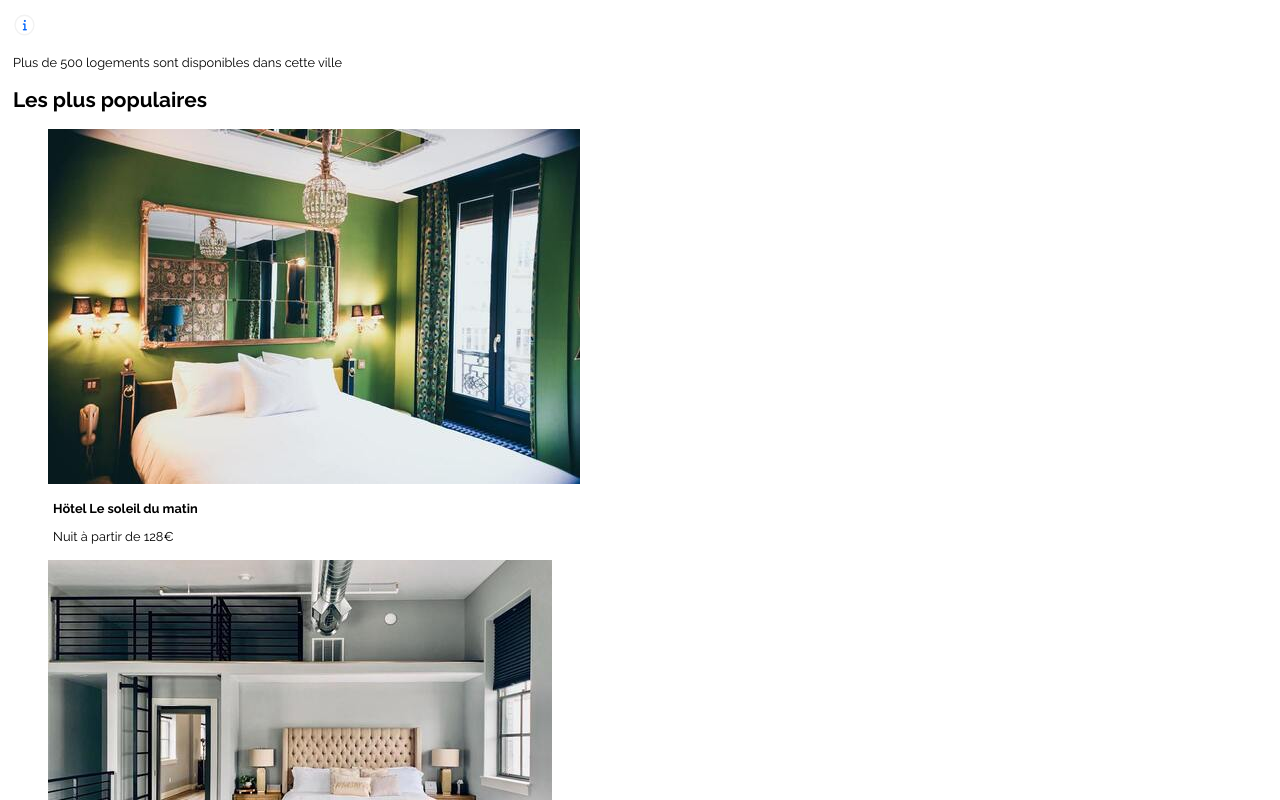
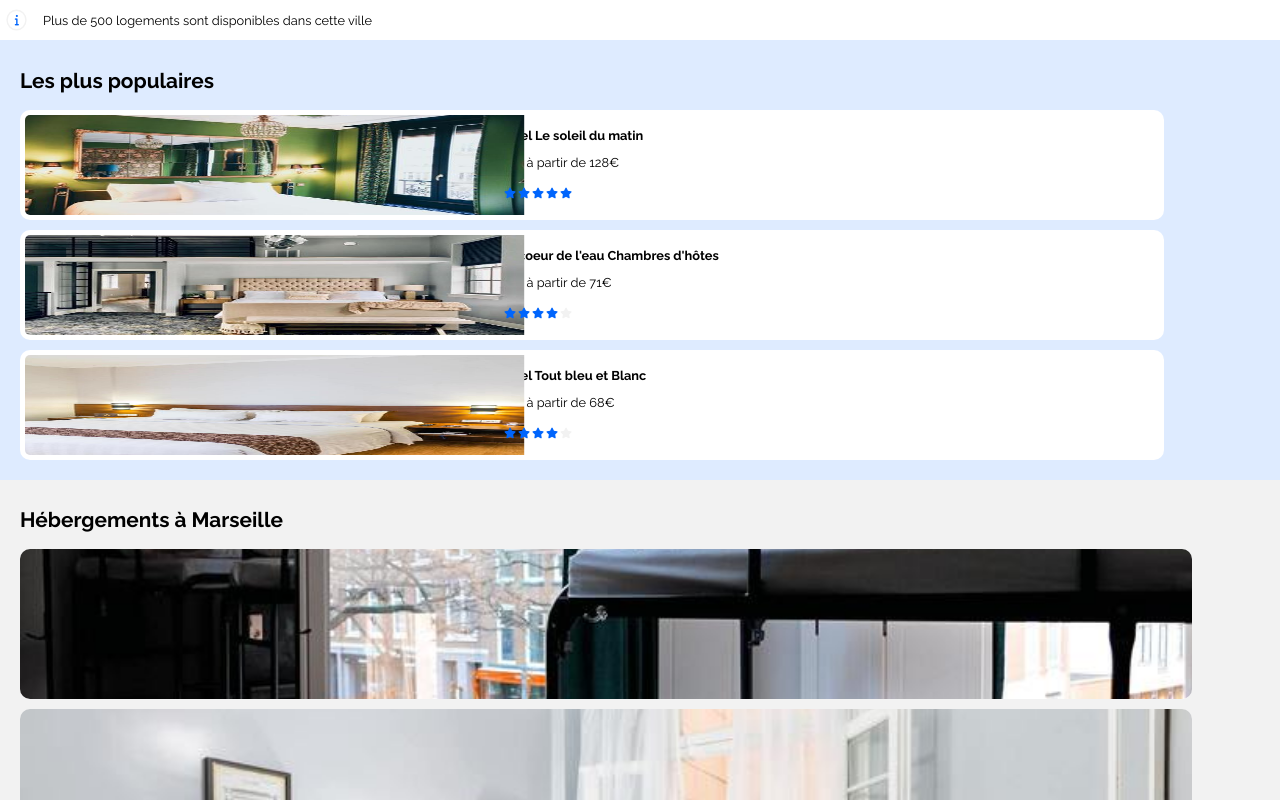
Before and after one commit to Storulv/JordyCorvisier_2_09102020, a plain HTML site: page index.html in a window 1280 px wide. Shown: the part 360-1160 px from the top of the page. Drawn offline with Linux system fonts and the light colour scheme.

Commit message:
css on section popular et zone

```diff
--- a/index.html
+++ b/index.html
@@ -47,63 +47,114 @@
                 <label><i class="fas fa-heart"></i><p>Romantique</p></label>
                 <label><i class="fas fa-dog"></i><p>Animaux autorisés</p></label>
             </section>
-            <section>
+            <section class="info-under-filter">
                 <i class="fas fa-info"></i>
                 <p>Plus de 500 logements sont disponibles dans cette ville</p>
             </section>
         </section>
         <!-- lES PLUS POPULAIRES -->
-        <section>
+        <section class="popular-section">
             <h2>Les plus populaires</h2>
-            <figure>
-                <img src="img/hebergements/4_small/emile-guillemot-Bj_rcSC5XfE-unsplash.jpg" alt="">
+            <figure class="popular-figure">
+                <img class="popular-img" src="img/hebergements/4_small/emile-guillemot-Bj_rcSC5XfE-unsplash.jpg" alt="">
+                <section class="descript-popular-section">
                     <p><strong>Hötel Le soleil du matin</strong></p>
                     <p>Nuit à partir de 128€</p>
+                    <section class="note-descript-popular-section">
+                        <i class="fas fa-star"></i>
+                        <i class="fas fa-star"></i>
+                        <i class="fas fa-star"></i>
+                        <i class="fas fa-star"></i>
+                        <i class="fas fa-star"></i>
+                    </section>
+                </section>
             </figure>
-            <figure>
-                <img src="img/hebergements/4_small/aw-creative-VGs8z60yT2c-unsplash.jpg" alt="">
+            <figure class="popular-figure">
+                <img class="popular-img" src="img/hebergements/4_small/aw-creative-VGs8z60yT2c-unsplash.jpg" alt="">
+                <section class="descript-popular-section">
                     <p><strong>Au coeur de l'eau Chambres d'hôtes</strong></p>
                     <p>Nuit à partir de 71€</p>
+                    <section class="note-descript-popular-section">
+                        <i class="fas fa-star"></i>
+                        <i class="fas fa-star"></i>
+                        <i class="fas fa-star"></i>
+                        <i class="fas fa-star"></i>
+                        <i class="fas fa-star grey"></i>
+                    </section>
+                </section>
             </figure>
-            <figure>
-                <img src="img/hebergements/4_small/febrian-zakaria-sjvU0THccQA-unsplash.jpg" alt="">
+            <figure class="popular-figure">
+                <img class="popular-img" src="img/hebergements/4_small/febrian-zakaria-sjvU0THccQA-unsplash.jpg" alt="">
+                <section class="descript-popular-section">
                     <p><strong>Hôtel Tout bleu et Blanc</strong></p>
                     <p>Nuit à partir de 68€</p>
+                    <section class="note-descript-popular-section">
+                        <i class="fas fa-star"></i>
+                        <i class="fas fa-star"></i>
+                        <i class="fas fa-star"></i>
+                        <i class="fas fa-star"></i>
+                        <i class="fas fa-star grey"></i>
+                    </section>
+                </section>
             </figure>
         </section>
         <!-- HEBERGEMENT A MARSEILLE -->
-        <article>
+        <article  class="zone-section">
             <h2>Hébergements à Marseille</h2>
-            <figure>
-                <img src="img/hebergements/4_small/marcus-loke-WQJvWU_HZFo-unsplash.jpg" alt="">
+            <figure class="zone-figure">
+                <img class="zone-img" src="img/hebergements/4_small/marcus-loke-WQJvWU_HZFo-unsplash.jpg" alt="">
+                <section class="descript-zone-section">
                     <p><strong>Auberge la Cannebière</strong></p>
                     <p>Nuit à partir de</p>
+                    <section class="note-descript-zone-section">
                         <i class="fas fa-star"></i>
+                    </section>
+                </section>
             </figure>
-            <figure>
-                <img src="img/hebergements/4_small/fred-kleber-gTbaxaVLvsg-unsplash.jpg" alt="">
+            <figure class="zone-figure">
+                <img class="zone-img" src="img/hebergements/4_small/fred-kleber-gTbaxaVLvsg-unsplash.jpg" alt="">
+                <section class="descript-zone-section">
                     <p><strong>Hôtel du port</strong></p>
                     <p>Nuit à partir de</p>
+                    <section class="note-descript-zone-section">
+                    </section>
+                </section>
             </figure>
-            <figure>
-                <img src="img/hebergements/4_small/reisetopia-B8WIgxA_PFU-unsplash.jpg" alt="">
+            <figure class="zone-figure">
+                <img class="zone-img" src="img/hebergements/4_small/reisetopia-B8WIgxA_PFU-unsplash.jpg" alt="">
+                <section class="descript-zone-section">
                     <p><strong>Hôtel Les mouettes</strong></p>
                     <p>Nuit à partir de</p>
+                    <section class="note-descript-zone-section">
+                    </section>
+                </section>
             </figure>
-            <figure>
-                <img src="img/hebergements/4_small/annie-spratt-Eg1qcIitAuA-unsplash.jpg" alt="">
+            <figure class="zone-figure">
+                <img class="zone-img" src="img/hebergements/4_small/annie-spratt-Eg1qcIitAuA-unsplash.jpg" alt="">
+                <section class="descript-zone-section">
                     <p><strong>Hôtel de la mer</strong></p>
                     <p>Nuit à partir de</p>
+                    <section class="note-descript-zone-section">
+                    </section>
+                </section>
             </figure>
-            <figure>
-                <img src="img/hebergements/4_small/nicate-lee-kT-ZyaiwBe0-unsplash.jpg" alt="">
+            <figure class="zone-figure">
+                <img class="zone-img" src="img/hebergements/4_small/nicate-lee-kT-ZyaiwBe0-unsplash.jpg" alt="">
+                <section class="descript-zone-section">
                     <p><strong>Auberge Le Panier</strong></p>
                     <p>Nuit à partir de</p>
+                    <section class="note-descript-zone-section">
+                    </section>
+                </section>
             </figure>
-            <figure>
-                <img src="img/hebergements/4_small/febrian-zakaria-M6S1WvfW68A-unsplash.jpg" alt="">
+            <figure class="zone-figure">
+                <img class="zone-img" src="img/hebergements/4_small/febrian-zakaria-M6S1WvfW68A-unsplash.jpg" alt="">
+                <section class="descript-zone-section">
                     <p><strong>Hôtel chez Amina</strong></p>
                     <p>Nuit à partir de</p>
+                    <section class="note-descript-zone-section">
+                    </section>
+                </section>
             </figure>
             <button class="buttonMore">Afficher plus</button>
         </article>
--- a/style/style.css
+++ b/style/style.css
@@ -1,140 +1,259 @@
 @import url('https://fonts.googleapis.com/css2?family=Raleway:wght@300;400;500;600;700&display=swap');
 
-h1, h2, h3, p, span{
+:root {
+    --color-main: #0065FC;
+    --color-alt:  #DEEBFF;
+    --color-grey: #F2F2F2;
+}
+
+body{
+    margin: 0px;
+    padding: 0px;
+    width: 100%;
+}
+
+h1, h2, h3, p, span {
     font-family: 'Raleway', sans-serif;
 }
 
 /*MOBILE FIRST*/
-h1, h2{
+h1, h2 {
     font-size: 1.3em;
-    margin-left: 5px;
+    margin-left: 10px;
 }
-h3{
+
+h3 {
     font-size: 1em;
+    margin-left: 10px;
 }
-p{
+
+p {
     font-size: 0.8em;
-    margin-left: 5px;
+    margin-left: 10px;
 }
-button{
+
+button {
     font-weight: 500;
 }
-.researchBar{
+
+.researchBar {
     display: flex;
     justify-content: center;
     margin: 20px 10px 20px 10px;
 }
-.fa-map-marker-alt{
+
+.fa-map-marker-alt {
     scale: 70%;
-    background-color: #F2F2F2;
+    background-color: var(--color-grey);
     border-radius: 50% 0% 0% 50%;
     padding: 20px;
 }
-.searchingInputText{
-    border: 1px solid #F2F2F2;
+
+.searchingInputText {
+    border: 1px solid var(--color-grey);
     width: 100%;
     margin: 8px -25px 8.5px -9px;
 }
-.fa-search{
+
+.fa-search {
     scale: 70%;
     color: white;
-    background-color: #0065FC;
+    background-color: var(--color-main);
     border-radius: 30%;
     padding: 20px;
 }
-.searchBtn{
+
+.searchBtn {
     display: none;
 }
-label{
+
+label {
     display: flex;
     align-items: center;
     margin-right: 5px;
 }
-.filterSection{
+
+.filterSection {
     display: flex;
     flex-wrap: wrap;
     margin-left: 10px;
     margin-right: 10px;
 }
-.fa-money-bill-wave, .fa-child, .fa-heart, .fa-dog{
+
+.fa-money-bill-wave, .fa-child, .fa-heart, .fa-dog {
     scale: 150%;
-    color: #0065FC;
-    background-color: #DEEBFF;
+    color: var(--color-main);
+    background-color: var(--color-alt);
     margin: 10px;
 }
-.fa-money-bill-wave{
+
+.fa-money-bill-wave {
     border-top: 9px;
     border-right: 7px;
     border-bottom: 9px;
     border-left: 7px;
     border-style: solid;
-    border-color: #DEEBFF;
+    border-color: var(--color-alt);
     border-radius: 50%;
 }
+
 .fa-money-bill-wave + p {
     font-weight: 700;
-    border: 2px solid #F2F2F2;
+    border: 2px solid var(--color-grey);
     border-top-right-radius: 18% 50%;
     border-bottom-right-radius: 18% 50%;
     padding: 15.6px 15px 15.7px 40px;
     margin-left: -27px;
 }
-.fa-child{
+
+.fa-child {
     border-top: 9px;
     border-right: 11px;
     border-bottom: 9px;
     border-left: 11px;
     border-style: solid;
-    border-color: #DEEBFF;
+    border-color: var(--color-alt);
     border-radius: 50%;
 }
-.fa-child + p{
+
+.fa-child + p {
     font-weight: 700;
-    border: 2px solid #F2F2F2;
+    border: 2px solid var(--color-grey);
     border-top-right-radius: 24% 50%;
     border-bottom-right-radius: 24% 50%;
     padding: 15.6px 15px 15.7px 40px;
     margin-left: -27px;
 }
-.fa-heart{
+
+.fa-heart {
     border: 9px;
     border-top: 9px;
     border-bottom: 9px;
     border-style: solid;
-    border-color: #DEEBFF;
+    border-color: var(--color-alt);
     border-radius: 50%;
 }
-.fa-heart + p{
+
+.fa-heart + p {
     font-weight: 700;
-    border: 2px solid #F2F2F2;
+    border: 2px solid var(--color-grey);
     border-top-right-radius: 18% 50%;
     border-bottom-right-radius: 18% 50%;
     padding: 15.6px 15px 15.7px 40px;
     margin-left: -27px;
 }
-.fa-dog{
+
+.fa-dog {
     border: 8px;
     border-top: 9px;
     border-bottom: 9px;
     border-style: solid;
-    border-color: #DEEBFF;
+    border-color: var(--color-alt);
     border-radius: 50%;
 }
+
 .fa-dog + p {
     font-weight: 700;
-    border: 2px solid #F2F2F2;
+    border: 2px solid var(--color-grey);
     border-top-right-radius: 15% 50%;
     border-bottom-right-radius: 15% 50%;
     padding: 15.6px 15px 15.7px 40px;
     margin-left: -27px;
 }
-.fa-info{
-    color: #0065FC;
+
+.info-under-filter {
+    display: flex;
+}
+
+.fa-info {
+    display: flex;
+    align-self: start;
+    color: var(--color-main);
     scale: 70%;
     margin: 2px;
+    margin-top: 5px;
     padding: 5px;
     padding-left: 10px;
     padding-right: 9px;
-    border: 2px solid #F2F2F2;
+    border: 2px solid var(--color-grey);
     border-radius: 50%;
 }
+
+.popular-section {
+    background-color: var(--color-alt);
+    padding: 10px;
+}
+
+.popular-figure {
+    display: flex;
+    overflow: hidden;
+    background-color: white;
+    width: 90%;
+    height: 100px;
+    margin: 10px;
+    border: 5px solid white;
+    border-top-left-radius: 10px 10px;
+    border-bottom-left-radius: 10px 10px;
+    border-top-right-radius: 10px 10px;
+    border-bottom-right-radius: 10px 10px;
+}
+
+.popular-img {
+    width: 40%;
+    transform: scale(120%);
+    border-top-left-radius: 7px 7px;
+    border-bottom-left-radius: 7px 7px;
+}
+
+.descript-popular-section {
+    margin: 0px 0px 0px 10px;
+}
+
+.note-descript-popular-section{
+    margin-left: 20px;
+}
+
+.fa-star{
+    vertical-align: bottom;
+    margin-left: -8px;
+    transform: scale(67%);
+    color: var(--color-main);
+}
+
+.fa-star.grey{
+    color: var(--color-grey);
+}
+
+.zone-section{
+    padding: 10px;
+    background-color: var(--color-grey);
+}
+
+.zone-figure {
+    display: flex;
+    flex-direction: column;
+    overflow: hidden;
+    width: 93%;
+    height: 150px;
+    margin: 10px;
+    background-color: white;
+    border-top-left-radius: 10px 10px;
+    border-bottom-left-radius: 10px 10px;
+    border-top-right-radius: 10px 10px;
+    border-bottom-right-radius: 10px 10px;
+}
+
+.zone-img {
+    position: relative;
+    transform: translateY(-25%);
+}
+
+.descript-zone-section {
+    display: flex;
+    flex-direction: column;
+    margin: 0px 0px 0px 10px;
+}
+
+.note-descript-zone-section{
+    margin-left: -10px;
+}
```
Lines whose indentation alone changed are shown as unchanged.
